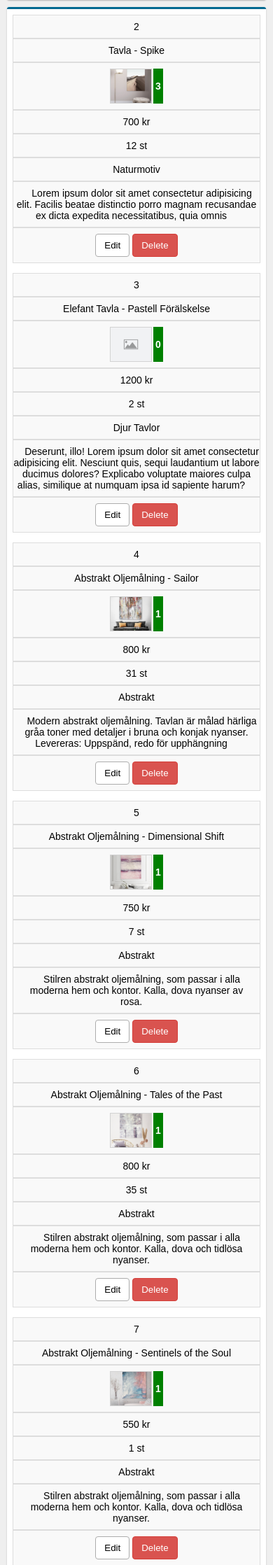
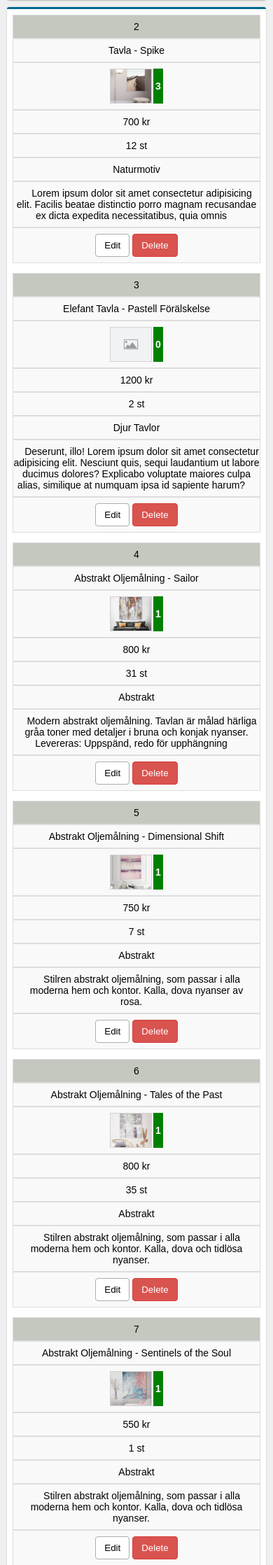
Before and after one commit to Dmitrijv/fend19-frontendproject-shop, a PHP site: page /admin/products.php in a window 390 px wide. Shown: the part 142-2378 px from the top of the page at 70% size. Run offline with PHP 8.4, Linux system fonts and the light colour scheme; data comes from the database, SQL or seed files in the repository.

Commit message:
added bcgcolor to fake theader row on tablet/mobile version

```diff
--- a/admin/css/adminpanel.css
+++ b/admin/css/adminpanel.css
@@ -187,6 +187,9 @@ table.db-table tr:hover {
   .product-table tr > th,
   .product-table tr > td {
     padding-left: 27vw !important;
+  }
+  .product-table tr > td:first-child {
+    background-color: #c4c8bf;
   }
   .product-table thead tr {
     position: absolute;
--- a/admin/sass/base/_db-table.scss
+++ b/admin/sass/base/_db-table.scss
@@ -38,6 +38,7 @@ table.db-table {
   }
 
   @media only screen and (max-width: 860px) {
+
     // This is for ellipsis description column
     .ellipsis {
       width: unset;
@@ -66,6 +67,10 @@ table.db-table {
     tr>th,
     tr>td {
       padding-left: 27vw !important;
+    }
+
+    tr>td:first-child {
+      background-color: #c4c8bf;
     }
 
     /* Hide table headers (but not display: none;, for accessibility) */
```
Also changed, not shown: 1 other file.
